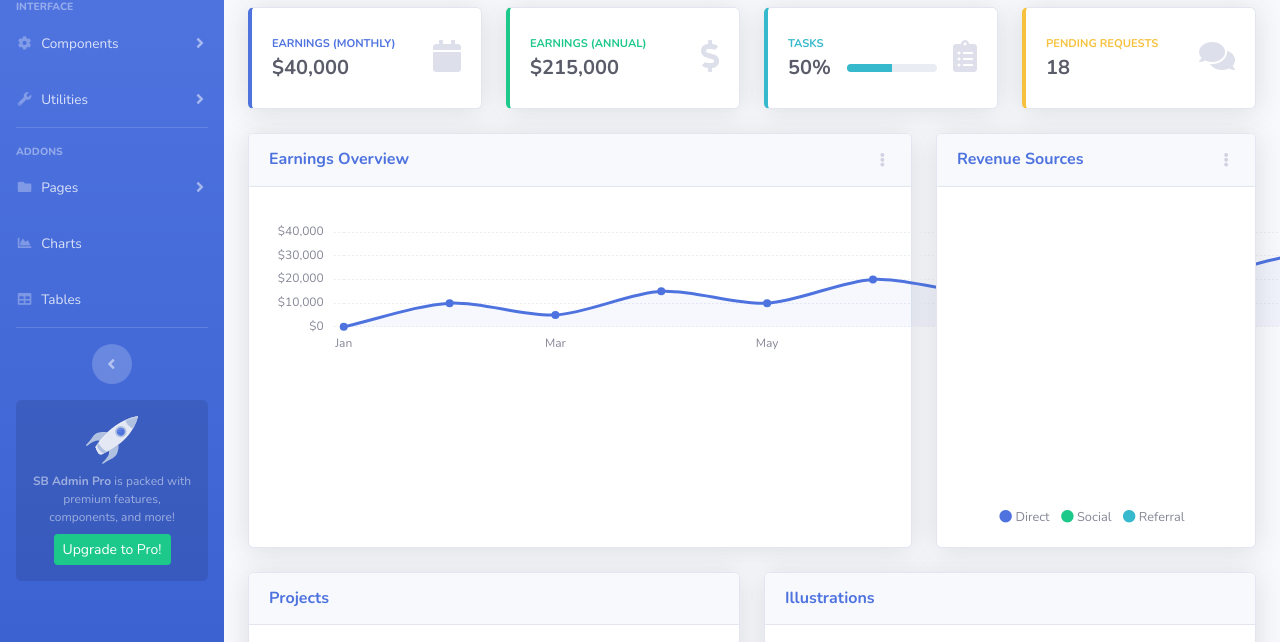
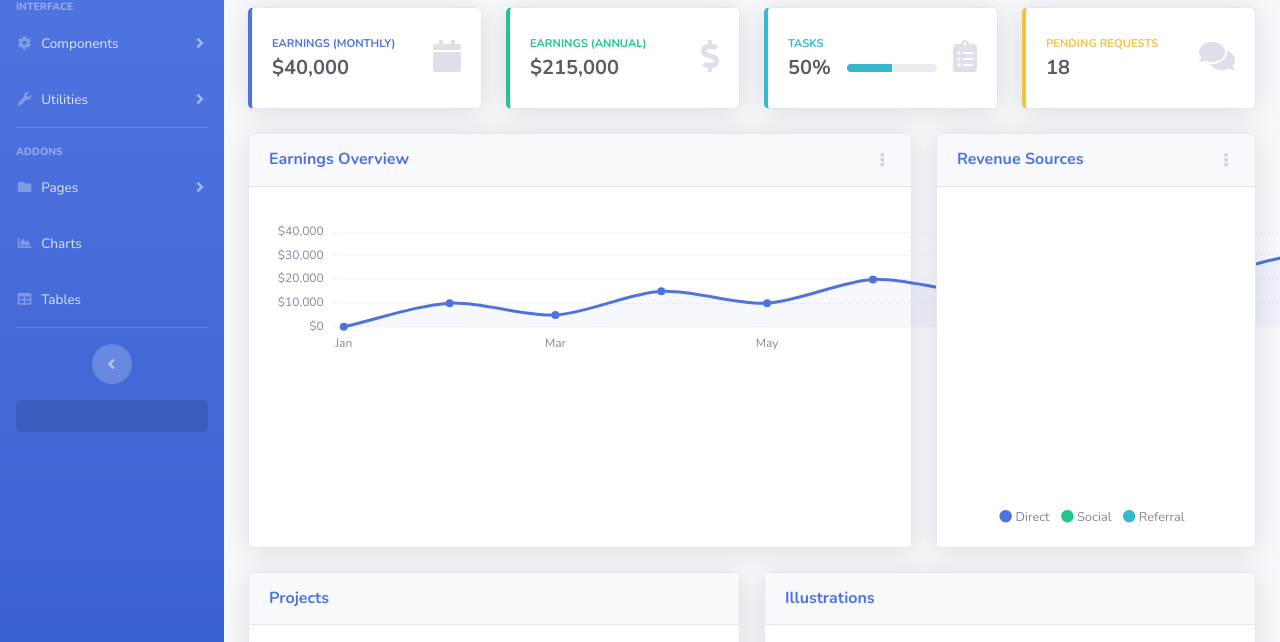
Before and after one commit to Thinfreedom/thin, a website with bundled scripts: page index.html in a window 1280 px wide. Shown: the part 145-787 px from the top of the page. Built offline with nearby package versions, Linux system fonts and the light colour scheme.

Commit message:
Update index.html

```diff
--- a/index.html
+++ b/index.html
@@ -144,9 +144,11 @@
 
             <!-- Sidebar Message -->
             <div class="sidebar-card d-none d-lg-flex">
-                <img class="sidebar-card-illustration mb-2" src="img/undraw_rocket.svg" alt="...">
-                <p class="text-center mb-2"><strong>SB Admin Pro</strong> is packed with premium features, components, and more!</p>
-                <a class="btn btn-success btn-sm" href="https://startbootstrap.com/theme/sb-admin-pro">Upgrade to Pro!</a>
+
+
+
+
+
             </div>
 
         </ul>
```
